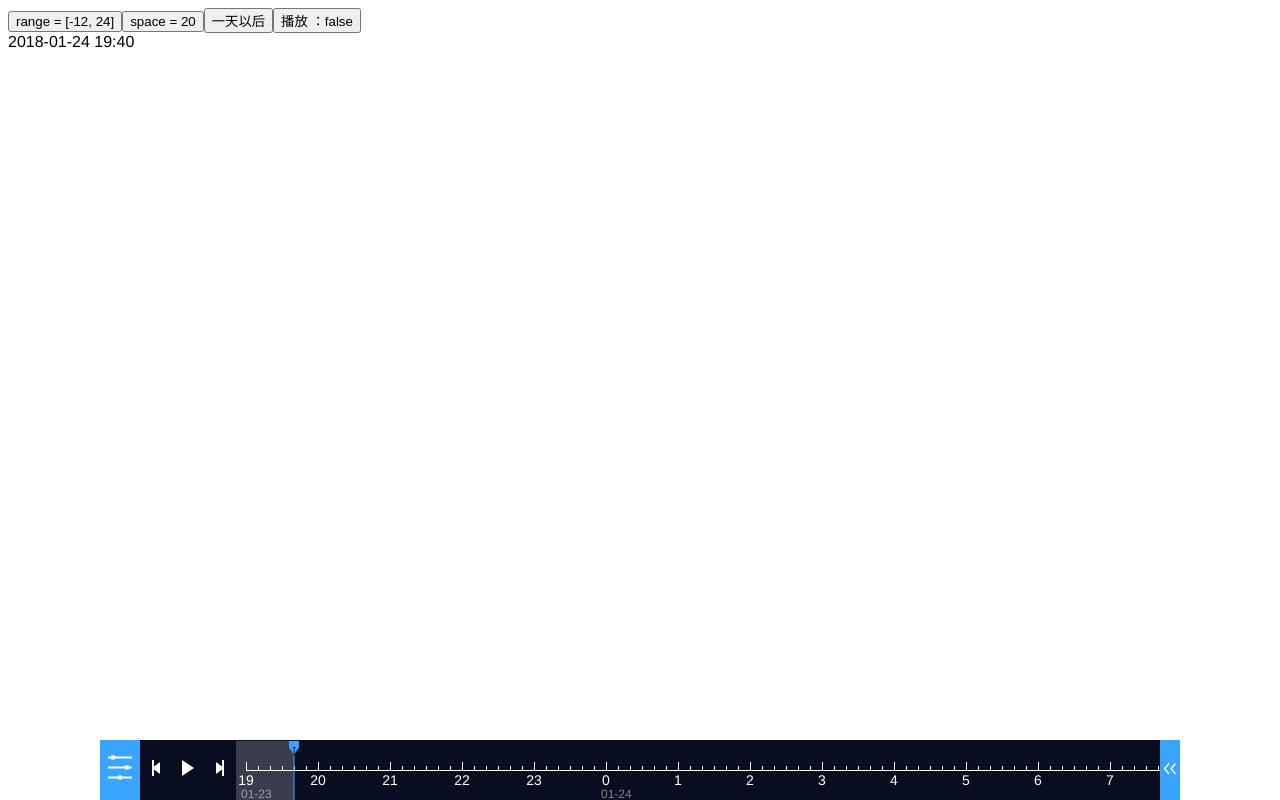
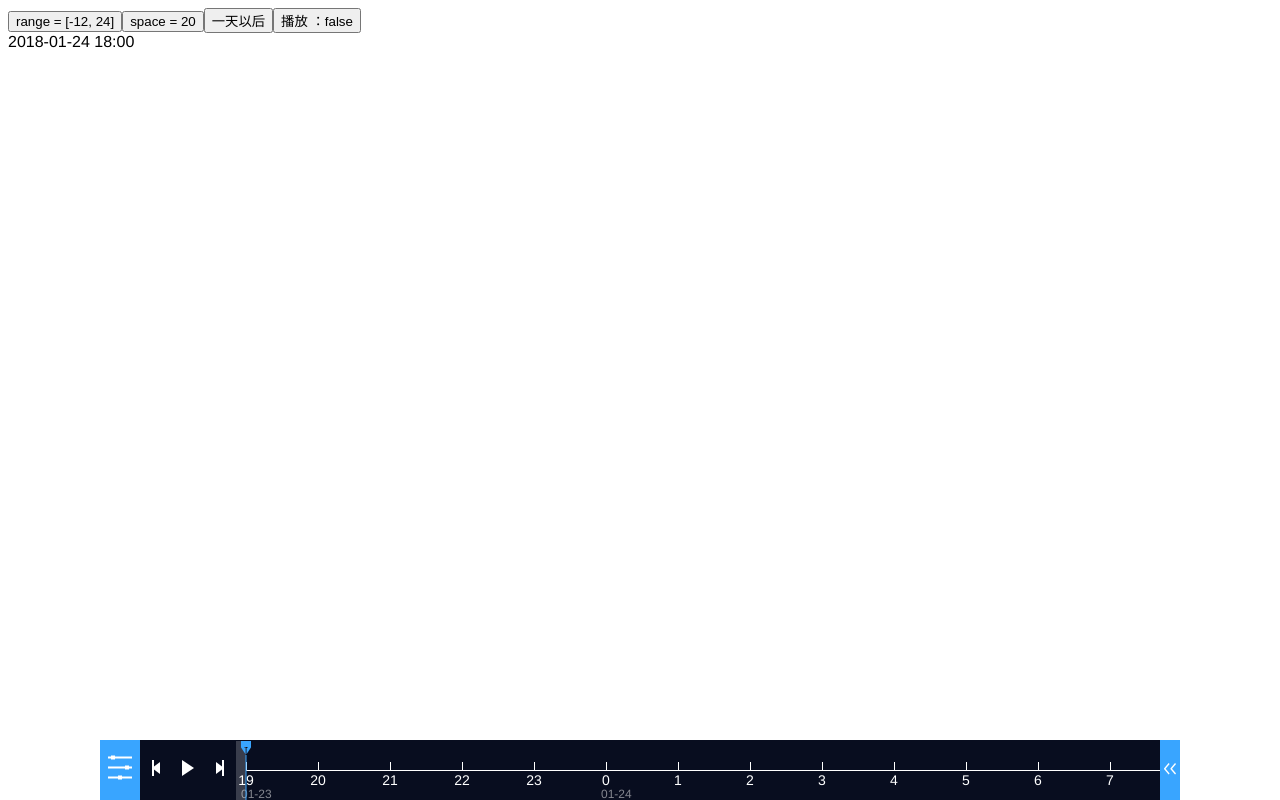
Before and after one commit to liming0711/vue-timeline, a Vue app: page / in a window 1280 px wide. Built offline with nearby package versions, Linux system fonts and the light colour scheme; the HTML template or start-up script is replaced by a standard one.

Commit message:
add collapse

```diff
--- a/src/App.vue
+++ b/src/App.vue
@@ -13,10 +13,13 @@
       :pause.sync="pause"
       :theme="'dark'"
       datePicker
-      :showCollapse="true"
-      @current-time="handleCurrentTime"
-      @first-time="handleFirstTime"
-      @last-time="handleLastTime"></timeline>
+      :show-collapse="true"
+      :show-tooltip="true"
+      :freeze="false"
+      @current="handleCurrentTime"
+      @minimum="handleMinIndex"
+      @maximum="handleMaxIndex"
+      @time="handleTimeObj"></timeline>
   </div>
 </template>
 
@@ -33,7 +36,7 @@
       return {
         now: new Date().getTime(),
         range: [-24, 0],
-        space: 10,
+        space: 60,
         pause: true,
         currentTime: 0
       };
@@ -42,11 +45,14 @@
       handleCurrentTime (item) {
         this.currentTime = moment(item).format('YYYY-MM-DD HH:mm');
       },
-      handleFirstTime (item) {
-        console.log('handleFirstTime in App.vue', item);
+      handleMinIndex (index) {
+        console.log('App.vue: handleFirstTime', index);
       },
-      handleLastTime (item) {
-        console.log('handleLastTime in App.vue', item);
+      handleMaxIndex (index) {
+        console.log('App.vue: handleLastTime', index);
+      },
+      handleTimeObj (list) {
+        console.log('App.vue: handleTimeObj', list);
       }
     }
   };
--- a/src/components/timeline/button.vue
+++ b/src/components/timeline/button.vue
@@ -8,7 +8,7 @@
       <span slot="content">{{ formatValue }}</span>
       <img
         class="tl-button"
-        :class="{ 'hover': hovering, 'dragging': dragging }"
+        :class="{ 'hover': hovering, 'dragging': dragging, 'disabled': !suspend || freeze }"
         src="./images/indicator.png"
         @mouseenter="handleMouseEnter"
         @mouseleave="handleMouseLeave"
@@ -53,33 +53,24 @@
     },
 
     computed: {
-      disabled () {
-        return this.$parent.disabled;
-      },
-
-      min () {
-        return this.$parent.time.firstPlaceholderIndex;
-      },
-
-      max () {
-        return this.$parent.time.lastPlaceholderIndex;
+      suspend () {
+        return this.$parent.suspend;
       },
 
       showTooltip () {
         return this.$parent.showTooltip;
       },
 
+      freeze () {
+        return this.$parent.freeze;
+      },
+
       currentPosition () {
         return this.$parent.itemWidth * this.value + 10;
       },
 
-      enableFormat () {
-        return this.$parent.formatTooltip instanceof Function;
-      },
-
       formatValue () {
-        let index = (this.enableFormat && this.$parent.formatTooltip(this.value)) || this.value;
-        return this.$parent.time.timeStrList[+index];
+        return this.$parent.time.timeStrList[+this.value];
       },
 
       wrapperStyle () {
@@ -120,7 +111,7 @@
       },
 
       onButtonDown (event) {
-        if (this.disabled) return;
+        if (!this.suspend || this.freeze) { return; }
         event.preventDefault();
         this.onDragStart(event);
         window.addEventListener('mousemove', this.onDragging);
@@ -128,7 +119,6 @@
         window.addEventListener('contextmenu', this.onDragEnd);
       },
       onDragStart (event) {
-        console.log('onDragStart');
         this.dragging = true;
         this.isClick = true;
         this.startX = event.clientX;
@@ -139,10 +129,8 @@
 
       onDragEnd () {
         if (this.dragging) {
-          /*
-           * 防止在 mouseup 后立即触发 click，导致滑块有几率产生一小段位移
-           * 不使用 preventDefault 是因为 mouseup 和 click 没有注册在同一个 DOM 上
-           */
+          // 防止在 mouseup 后立即触发 click，导致滑块有几率产生一小段位移
+          // 不使用 preventDefault 是因为 mouseup 和 click 没有注册在同一个 DOM 上
           setTimeout(() => {
             this.dragging = false;
             this.hideTooltip();
@@ -173,11 +161,7 @@
         if (newPosition === null) return;
 
         let value = Math.round(newPosition / this.$parent.itemWidth);
-        if (value > this.max) {
-          value = this.max;
-        } else if (value < this.min) {
-          value = this.min;
-        }
+
         this.$emit('input', value);
         this.$nextTick(() => {
           this.$refs.tooltip && this.$refs.tooltip.updatePopper();
@@ -192,11 +176,6 @@
 <style lang="stylus" scoped>
   @import './css/theme';
 
-  // TODO 播放的时候不允许拖动，wrapper 和 button 都需要更改样式
-  // .tl-runway.disabled .tl-button-wrapper.dragging,
-  // .tl-runway.disabled .tl-button-wrapper.hover,
-  // .tl-runway.disabled .tl-button-wrapper:hover {
-	//   cursor: not-allowed
   .tl-button-wrapper
     position: absolute
     top: 0
@@ -221,21 +200,18 @@
       display: inline-block
       height: 100%
       vertical-align: middle
-    .el-tooltip
-      vertical-align: middle
+    .tl-tooltip
 	    display: inline-block
-    // transform: scale(1)
-	  // cursor: not-allowed
-    // background-color: #bfcbd9
     .tl-button
       width: 10px
       height: 60px
       cursor: pointer
-      // transition: .2s
       user-select: none
     .tl-button.hover,
     .tl-button:hover
       cursor: grab
     .tl-button.dragging
       cursor: grabbing
+    .tl-button.disabled
+      cursor: not-allowed
 </style>
--- a/src/components/timeline/css/transition.styl
+++ b/src/components/timeline/css/transition.styl
@@ -1,6 +1,6 @@
 .fade-in-linear-enter-active,
 .fade-in-linear-leave-active {
-  transition: opacity .2s linear;
+  transition: opacity .4s linear;
 }
 .fade-in-linear-enter,
 .fade-in-linear-leave,
--- a/src/components/timeline/mixins/transition.js
+++ /dev/null
@@ -1,47 +0,0 @@
-import Velocity from 'velocity-animate';
-
-const ANIMATION_SPEED = 400;
-
-export default {
-  methods: {
-    // 时间轴控制器过渡动画
-    beforeEnterControl: function (el) {
-      el.style.opacity = 0;
-      el.style.width = 0;
-    },
-    enterControl: function (el, done) {
-      Velocity(
-        el,
-        { opacity: 1, width: '32px' },
-        { duration: ANIMATION_SPEED, complete: done }
-      );
-    },
-    leaveControl: function (el, done) {
-      Velocity(
-        el,
-        { opacity: 0, width: 0 },
-        { duration: ANIMATION_SPEED, complete: done }
-      );
-    },
-    // 时间轴的主体部分过渡动画
-    beforeEnterTime: function (el) {
-      el.style.opacity = 0;
-      el.style.width = 0;
-    },
-    enterTime: function (el, done) {
-      Velocity(
-        el,
-        { opacity: 1, width: `${this.datetimeWidth}px` },
-        { duration: ANIMATION_SPEED, complete: done }
-      );
-    },
-    leaveTime: function (el, done) {
-      this.datetimeWidth = el.offsetWidth;
-      Velocity(
-        el,
-        { opacity: 0, width: 0 },
-        { duration: ANIMATION_SPEED, complete: done }
-      );
-    }
-  }
-};
--- a/src/components/timeline/timeline.vue
+++ b/src/components/timeline/timeline.vue
@@ -10,15 +10,8 @@
       class="tl-module tl-main"
       :class="hasCollapse">
       <div class="tl-control">
-        <transition-group
-          name="width-minus1"
-          class="tl-control-inner"
-          tag="div"
-          :css="false"
-          @before-enter="beforeEnterControl"
-          @enter="enterControl"
-          @leave="leaveControl">
-          <tl-tooltip placement="top" content="最早" :key="'tl-first'">
+        <tl-tooltip :disabled="!showTooltip" placement="top" content="最早" :key="'tl-first'">
+          <transition name="fade-in-linear">
             <div
               v-show="!collapse"
               class="tl-control-btn tl-first"
@@ -26,15 +19,17 @@
               @click="onClickFirst">
               <i class="tl-icon-first"></i>
             </div>
+          </transition>
         </tl-tooltip>
-          <tl-tooltip placement="top" :key="'tl-play'">
+        <tl-tooltip :disabled="!showTooltip" placement="top" :key="'tl-play'">
           <span slot="content">{{ suspend ? '播放' : '暂停' }}</span>
           <div
             class="tl-control-btn tl-play"
             :class="{ 'tl-control-btn-disable': !supportPlay }"
             @click="onClickPlay"><i :class="playIcon"></i></div>
         </tl-tooltip>
-          <tl-tooltip placement="top" content="最晚" :key="'tl-last'">
+        <tl-tooltip :disabled="!showTooltip" placement="top" content="最晚" :key="'tl-last'">
+          <transition name="fade-in-linear">
             <div
               v-show="!collapse"
               class="tl-control-btn tl-last"
@@ -42,19 +37,14 @@
               @click="onClickLast">
               <i class="tl-icon-last"></i>
             </div>
+          </transition>
         </tl-tooltip>
-        </transition-group>
       </div>
       <div class="tl-datetime-container" ref="container" :style="datetimeContainerStyle">
         <div class="tl-datetime" ref="datetime">
-          <transition
-            name="width-minus2"
-            :css="false"
-            @before-enter="beforeEnterTime"
-            @enter="enterTime"
-            @leave="leaveTime">
-            <ul v-show="!collapse" class="tl-datetime-list" ref="list">
+          <ul class="tl-datetime-list" ref="list">
             <tl-tooltip
+              :disabled="!showTooltip"
               v-for="(item, index) in time.timeList"
               :key="item"
               placement="top">
@@ -87,7 +77,6 @@
               </li>
             </tl-tooltip>
           </ul>
-          </transition>
           <tl-button
             v-model="minIndex"
             :place="'first'"
@@ -101,17 +90,17 @@
         </div>
       </div>
     </div>
-    <div class="tl-module tl-menu" @click="showMenu = !showMenu">
+    <div class="tl-module tl-menu" @click="showMenuDetail = !showMenuDetail">
       <i class="tl-icon-setting"></i>
       <transition name="fade-in-linear">
-        <div v-show="showMenu" class="tl-menu-list">
+        <div v-show="showMenuDetail" class="tl-menu-list">
           <div class="tl-menu-item">图层管理</div>
           <div v-if="datePicker" class="tl-menu-item">时间选择</div>
           <div v-if="speedSetting" class="tl-menu-item">倍速播放</div>
         </div>
       </transition>
     </div>
-    <tl-tooltip v-if="showCollapse">
+    <tl-tooltip :disabled="!showTooltip" v-if="showCollapse">
       <span slot="content">{{ collapse ? '展开' : '收起' }}</span>
       <div
         class="tl-module tl-collapse"
@@ -124,28 +113,25 @@
 </template>
 
 <script type="text/ecmascript-6">
-  // NOTE 必须为 timeline 提供一个宽度，无论是显式的还是隐式的
   // TODO 多层 space；e.g: space = [6、12、30], now = 201701172224；最后剩36分钟但是 space = 30，相除等于1.2
   // TODO range 支持小数，e.g: [1.5, 13.5]
   // TODO 时间字符串的精度可配置
   import BScroll from 'better-scroll';
   import debounce from 'throttle-debounce/debounce';
-  // import throttle from 'throttle-debounce/throttle';
   import { handle } from './utils/handle';
-  import transition from './mixins/transition';
+  import Velocity from 'velocity-animate';
   import TlButton from './button.vue';
   import TlTooltip from './tooltip';
+  import { SPEED_DURATION } from './utils/config';
 
   const MENU_BTN_WIDTH = 40;
   const COLLAPSE_BTN_WIDTH = 20;
   const CONTROL_BTN_WIDTH = 96;
   const HOUR_WIDTH = 72;
-  const PLAY_SPEED = 400;
   const PADDING_WIDTH = 20;
 
   export default {
     name: 'Timeline',
-    mixins: [transition],
     props: {
       // 是否支持播放
       supportPlay: {
@@ -162,14 +148,10 @@
         type: Boolean,
         default: false
       },
-      // 时间轴时间对齐方式
-      mode: {
-        type: String,
-        default: 'floor'
-      },
       // 时间轴播放是否暂停
       pause: {
         type: Boolean,
+        required: true,
         default: true
       },
       // 当前时间，毫秒数的时间戳
@@ -202,6 +184,10 @@
       loop: {
         type: Boolean,
         default: true
+      },
+      freeze: {
+        type: Boolean,
+        default: false
       }
     },
     components: {
@@ -215,20 +201,24 @@
         suspend: true, // 时间轴是否正处于暂停状态
         timer: null, // 时间轴播放的定时器
         visibleWidth: 0, // 时间轴有刻度的区域的宽度
-        current: 0,
-        minIndex: null,
-        maxIndex: null,
-        scrollHandler: null,
-        showMenu: false
+        timelineWidth: 0, // 整个时间轴容器的宽度
+        current: -1, // 当前时间的索引值
+        minIndex: null, // 播放区间最小值的索引
+        maxIndex: null, // 播放区间最大值的索引
+        scrollHandler: null, // scroll 实例的句柄
+        showMenuDetail: false // 是否显示 menu 菜单详情
       };
     },
     computed: {
+      // 播放按钮的状态，显示播放或者暂停
       playIcon () {
         return this.suspend ? 'tl-icon-play' : 'tl-icon-pause';
       },
+      // 是否显示收起 button
       hasCollapse () {
         return this.showCollapse ? 'tl-hasCollapse' : '';
       },
+      // 时间轴上每一格的宽度
       itemWidth () {
         let itemsInHour = isNaN(this.space) ? 1 : 60 / this.space;
         let width = '';
@@ -239,6 +229,7 @@
         }
         return width;
       },
+      // 时间轴刻度区域的宽度
       datetimeContainerStyle () {
         return {
           width: `${this.visibleWidth}px`
@@ -263,7 +254,7 @@
         }
       },
       current (n) {
-        this.$emit('current-time', this.time.timeList[n]);
+        this.$emit('current', this.time.timeList[n]);
       },
       minIndex (n, o) {
         if (n >= this.maxIndex) {
@@ -276,7 +267,7 @@
           if (this.current < this.minIndex) {
             this.current = this.minIndex;
           }
-          this.$emit('first-time', this.time.timeList[this.minIndex]);
+          this.$emit('minimum', this.minIndex);
         })();
       },
       maxIndex (n, o) {
@@ -290,8 +281,22 @@
           if (this.current > this.maxIndex) {
             this.current = this.maxIndex - 1;
           }
-          this.$emit('last-time', this.time.timeList[this.maxIndex - 1]);
+          this.$emit('maximum', this.maxIndex);
         })();
+      },
+      collapse (n, o) {
+        // 时间轴收起时过渡动画
+        let width = 0;
+        if (n) {
+          width = '108px';
+        } else {
+          width = `${this.timelineWidth}px`;
+        }
+        Velocity(
+          this.$refs.timeline,
+          { width },
+          { duration: SPEED_DURATION }
+        );
       }
     },
     created () {
@@ -301,31 +306,34 @@
       this.init();
     },
     mounted () {
-      this.visibleWidth = this.$refs.timeline.offsetWidth - MENU_BTN_WIDTH - (this.showCollapse ? COLLAPSE_BTN_WIDTH : 0) - CONTROL_BTN_WIDTH;
+      this.timelineWidth = this.$refs.timeline.offsetWidth;
+      this.visibleWidth = this.timelineWidth - MENU_BTN_WIDTH - (this.showCollapse ? COLLAPSE_BTN_WIDTH : 0) - CONTROL_BTN_WIDTH;
       this.$nextTick(() => {
         this.initScroll();
-        let index = this.time.timeList.findIndex(a => {
-          return a === this.time.now;
-        });
-        this.scrollToPixel(index);
+        this.setNowPosition();
       });
     },
     methods: {
       init () {
-        this.time = handle(this.now, this.range, this.space, this.mode);
-        let nowIndex = this.time.timeList.findIndex(a => { return a === this.time.now; });
-        if (nowIndex > -1) {
-          this.current = nowIndex;
-        }
+        this.time = handle(this.now, this.range, this.space);
         this.minIndex = this.time.firstPlaceholderIndex;
         this.maxIndex = this.time.lastPlaceholderIndex;
+        this.$emit('time', this.time);
         console.log('this.time', this.time);
       },
       initScroll () {
         this.scrollHandler = new BScroll(this.$refs.container, { scrollX: true });
-        this.scrollHandler.on('scrollEnd', () => {
-          console.log(' === scrollEnd ====');
+      },
+      setNowPosition () {
+        let nowIndex = this.time.timeList.findIndex(a => {
+          return a === this.time.now;
         });
+        if (nowIndex > -1) {
+          this.current = nowIndex;
+        } else {
+          this.current = this.time.timeList.length - 1;
+        }
+        this.scrollToPixel(this.current);
       },
       doSuspend () {
         console.log('暂停播放', this.suspend);
@@ -346,7 +354,7 @@
         }
         this.timer = setTimeout(() => {
           this.doPlay();
-        }, PLAY_SPEED);
+        }, SPEED_DURATION);
       },
       onClickCollapse () {
         if (!this.suspend) { return; }
@@ -363,6 +371,7 @@
         this.scrollToPixel(this.current);
       },
       onClickPlay () {
+        if (!this.supportPlay) { return; }
         this.suspend = !this.suspend;
         this.$emit('update:pause', this.suspend);
       },
@@ -370,11 +379,6 @@
         if (!this.suspend) { return; }
         this.current = index;
       },
-      // scrollToElement (index) {
-      //   return new Promise(resolve => {
-      //     resolve(this.scrollHandler.scrollToElement(document.getElementsByClassName('tl-datetime-item')[index], PLAY_SPEED));
-      //   });
-      // },
       scrollToPixel (index) {
         if (index < 0 || index >= this.time.timeList.length) { return; }
         // 计算可视区域内的最小 index 和最大 index
@@ -397,7 +401,7 @@
           return;
         }
 
-        this.scrollHandler.scrollTo(xOffset, 0, PLAY_SPEED);
+        this.scrollHandler.scrollTo(xOffset, 0, SPEED_DURATION);
       }
     },
     destroy () {
@@ -425,7 +429,6 @@
     height: $height-all
     color: $color-font
     background-color: $color-background
-    // overflow: hidden
     &.timeline-light
       background-color: $color-background-l
     &.timeline-collapse
@@ -486,7 +489,7 @@
         height: $height-all
         .tl-control-btn
           float: left
-          width: 32px
+          width: 16px
           text-align: center
           line-height: $height-all
           color: $color-font
@@ -496,6 +499,12 @@
           &.tl-control-btn-disable
             color: $color-disable
             cursor: not-allowed
+          &.tl-first
+            padding-left: 8px
+          &.tl-play
+            width: 48px
+          &.tl-last
+            padding-right: 8px
       .tl-datetime-container
         height: $height-all
         overflow: hidden
--- /dev/null
+++ b/src/components/timeline/utils/config.js
@@ -0,0 +1 @@
+export const SPEED_DURATION = 400;
--- a/src/components/timeline/utils/handle.js
+++ b/src/components/timeline/utils/handle.js
@@ -4,8 +4,7 @@ const MINUTE_IN_HOUR = 60; // 1小时有60分钟标志位
 const MILLISECONDS_IN_MINUTE = 60 * 1000; // 1分钟有60000毫秒标志位
 
 // 将参数传过来的 now 处理成有效的当前时间，使之与 space 对齐
-// e.g: now = 201701172208, space = 10 --> now = 201701172210(mode = 'round')
-const getValidNow = function (now, minSpace, mode) {
+const getValidNow = function (now, minSpace) {
   return now - moment(now).format('mm') % minSpace * MILLISECONDS_IN_MINUTE;
 };
 // 获取时间轴的持续时间
@@ -44,7 +43,7 @@ const paramValidate = function (range, space, spaceList) {
   return valid;
 };
 
-export const handle = (now, range, space, mode) => {
+export const handle = (now, range, space) => {
   if (!isNaN(space)) {
     let newSpace = {};
     newSpace[space] = range;
@@ -58,7 +57,7 @@ export const handle = (now, range, space, mode) => {
 
   let minSpace = +spaceList[0];
   let maxSpace = +spaceList[spaceList.length - 1];
-  let validNow = getValidNow(now, minSpace, mode); // 获取修正后的当前时间
+  let validNow = getValidNow(now, minSpace); // 获取修正后的当前时间
   let validStart = validNow - Math.abs(range[0]) * MINUTE_IN_HOUR * MILLISECONDS_IN_MINUTE; // 获取时间轴的有效开始时间（不含占位符）
   let minuteAtStart = +moment(validStart).format('mm'); // 开始时间的分钟数
 
```
Also changed, not shown: src/components/timeline/utils/throttle.js (deleted, +0 -46 lines), 1 other file (tests, documents, lock files or other folders). Lines whose indentation alone changed are shown as unchanged.
